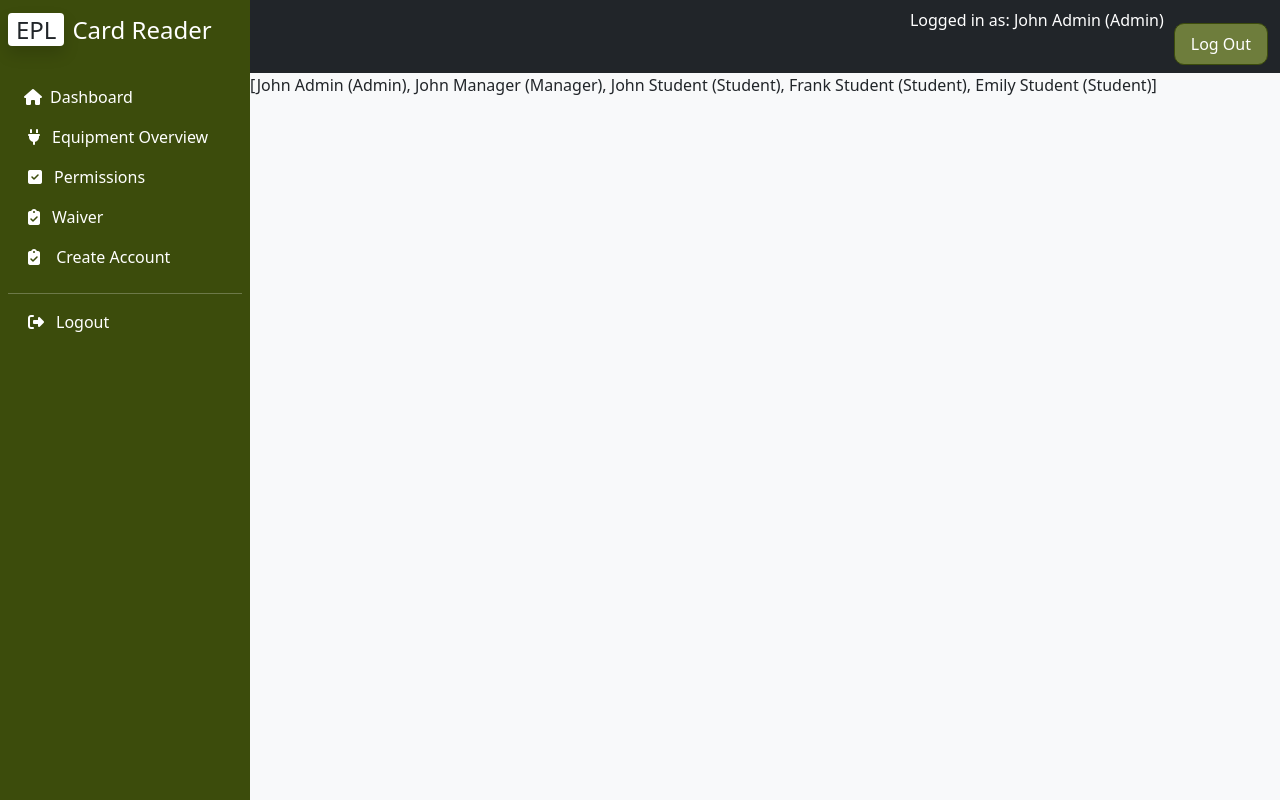
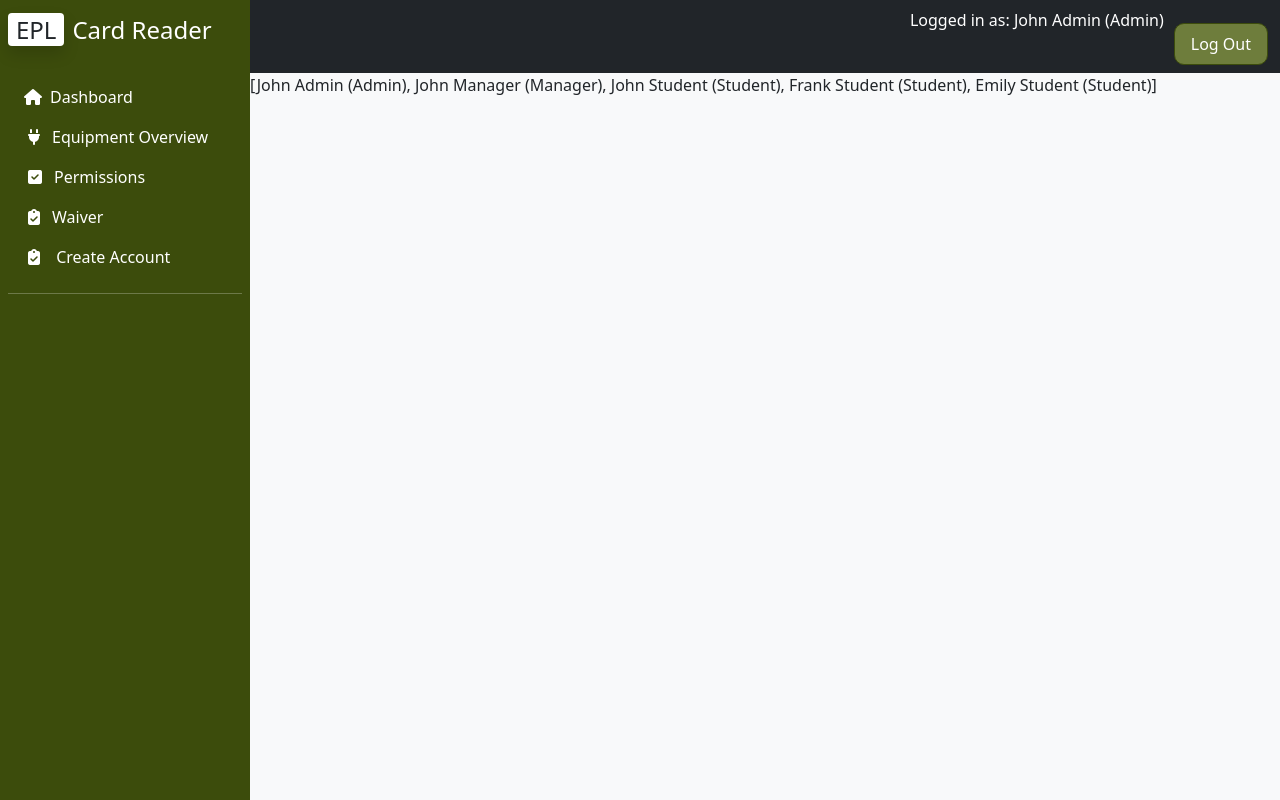
Before and after one commit to ZYostSass/EPL-Card-Reader-Interface, a Flask app: page /admin/ in a window 1280 px wide. Run offline with Flask 3, Linux system fonts and the light colour scheme; the visitor is signed in with stand-in values (Sample User, id 1); data comes from the database, SQL or seed files in the repository.

Commit message:
Remove logout from sidebar

```diff
--- a/web_app/templates/sidebar.html
+++ b/web_app/templates/sidebar.html
@@ -60,12 +60,12 @@
     </li>
   --></ul>
   <hr class="h-color mx-2" />
-  <ul class="list-unstyled px-2">
+  <!-- <ul class="list-unstyled px-2">
     <li class="sidebar-item">
       <a href="#" class="sidebar-link text-decoration-none px-3 d-block"
         ><i class="fa-solid fa-right-from-bracket mx-1 pe-2"></i>Logout</a
       >
     </li>
-  </ul>
+  </ul> -->
 </div>
 {% endif %}
```
